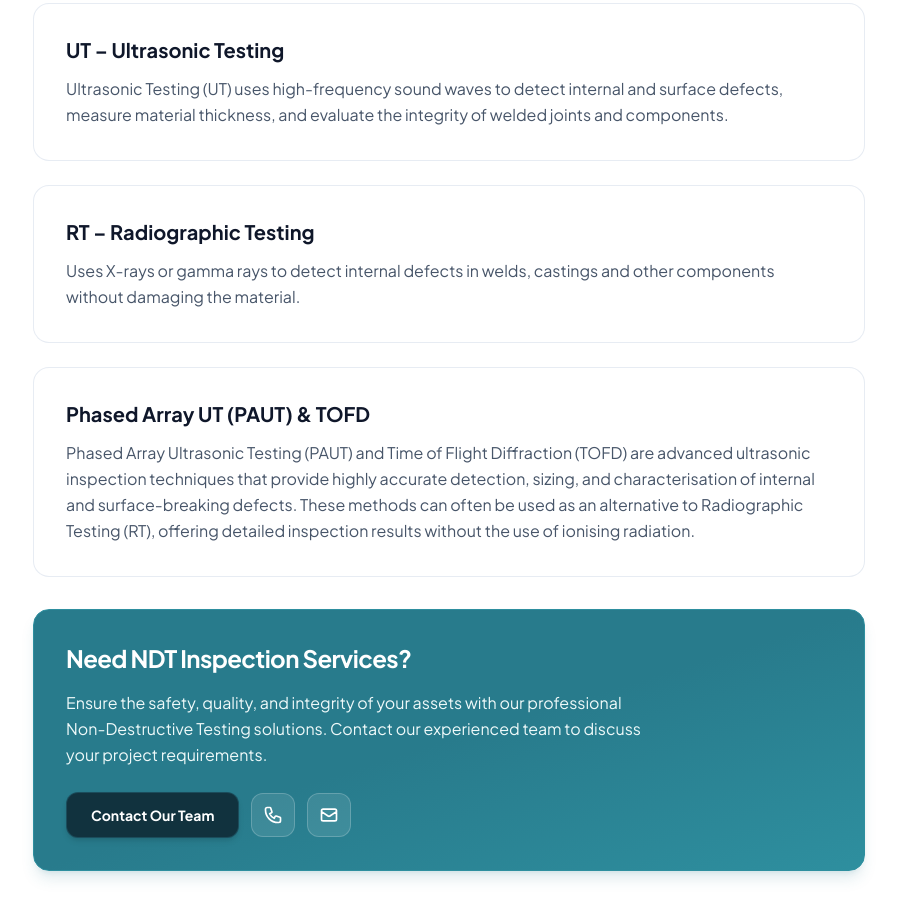
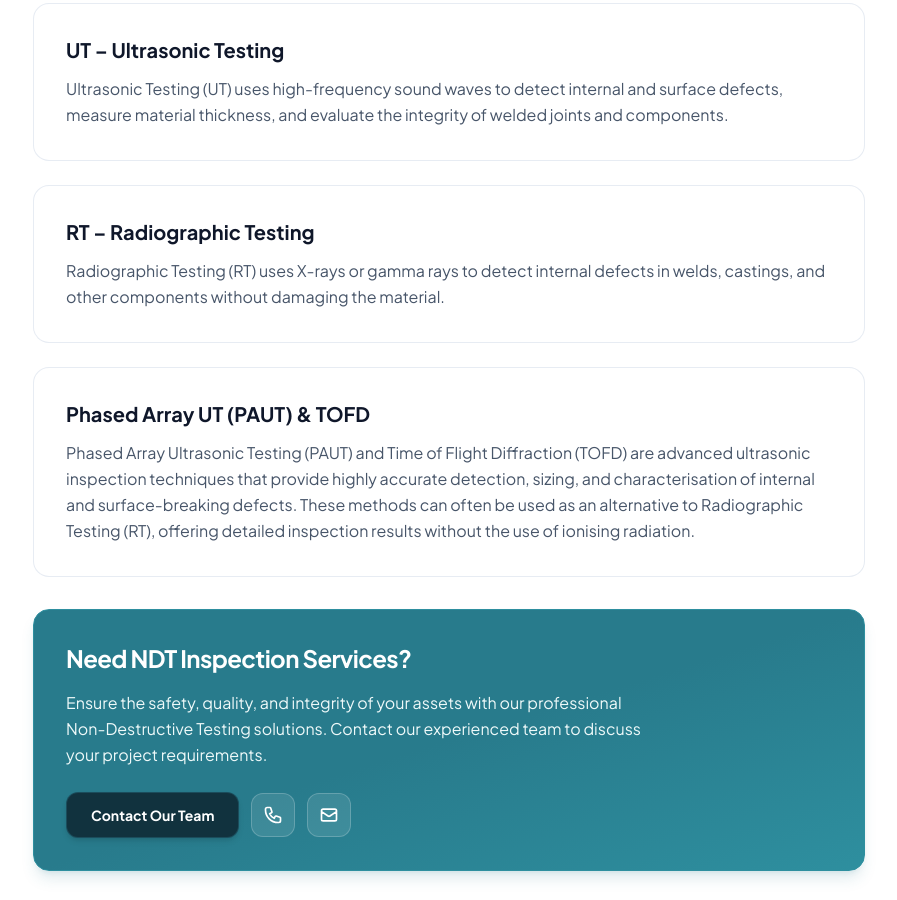
Before and after one commit to mruslys/uptest.no, a Jekyll site: the page built from non-destructive-testing/index.html, in a window 1280 px wide and 900 px high, scrolled down 1448 px. Shown: the whole window, without its empty margins (191-1088 px from the left). Built offline with Jekyll 4.4.1, drawn with Linux system fonts in a browser that asks for light colours; nearby versions of some CDN libraries.

Commit message:
Update index.html

```diff
--- a/non-destructive-testing/index.html
+++ b/non-destructive-testing/index.html
@@ -71,7 +71,7 @@ og_type: "website"
         <div class="bg-white rounded-2xl p-6 sm:p-8 border border-slate-200/80 hover:border-brand-500 hover:shadow-lg transition-all duration-300 space-y-3 group">
             <h3 class="text-xl font-bold text-slate-900 group-hover:text-brand-600 transition-colors">RT – Radiographic Testing</h3>
             <p class="text-base text-slate-600 leading-relaxed">
-                Uses X-rays or gamma rays to detect internal defects in welds, castings and other components without damaging the material.
+                Radiographic Testing (RT) uses X-rays or gamma rays to detect internal defects in welds, castings, and other components without damaging the material.
             </p>
         </div>
 
```
